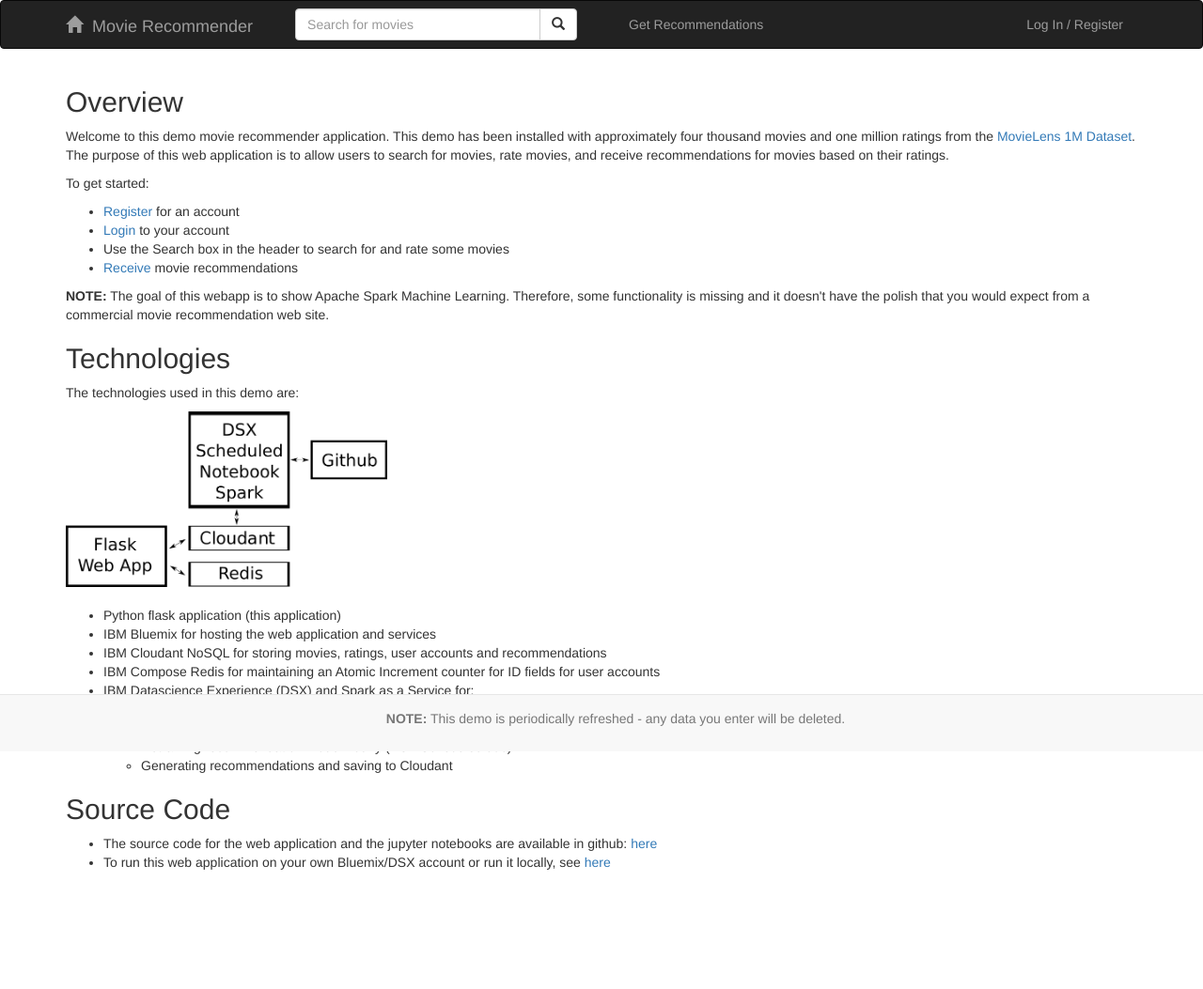
After one commit to snowch/movie-recommender-demo, a Flask app: template web_app/app/templates/main/home.html in a window 1280 px wide. The commit adds this page. Shown: the whole page at 94% size. Run offline with Flask 2, Linux system fonts and the light colour scheme; the template is opened without the code that fills it, so the values that code supplies are empty; parts of the project's set-up code (start-up, migrations or seed data) failed here and were passed over; some libraries are stand-ins or nearby versions.

Commit message:
fixed search issues

```diff
--- a/web_app/app/templates/base.html
+++ b/web_app/app/templates/base.html
@@ -32,12 +32,14 @@
                 <span class="icon-bar"></span>
                 <span class="icon-bar"></span>
             </button>
-            <a class="navbar-brand" href="/home">Movie Recommender</a>
+            <a class="navbar-brand" href="/">
+                <span class="glyphicon glyphicon-home"></span>&nbsp;
+               Movie Recommender</a>
         </div>
         <div class="navbar-collapse collapse">
 
             <div class="col-sm-4 col-md-4">
-               <form class="navbar-form" method="POST" action="{{ url_for('main.set_search_string') }}">
+               <form class="navbar-form" method="POST" action="{{ url_for('main.search') }}">
                <div class="input-group" style="width: 100%">
                    {% if session['search_string'] %}
                    <input type="text" class="form-control" value="{{ session['search_string'] }}" name="search_string">
--- /dev/null
+++ b/web_app/app/templates/main/home.html
@@ -0,0 +1,47 @@
+{% extends "base.html" %}
+{% import "bootstrap/wtf.html" as wtf %}
+
+
+{% block title %}Movie recommender{% endblock %}
+
+{% block page_content %}
+
+    <h2>Overview</h2>
+    <p>Welcome to this demo movie recommender application.  This demo has been installed with approximately four thousand movies and one million ratings from the <a href="http://grouplens.org/datasets/movielens/1m/">MovieLens 1M Dataset</a>.  The purpose of this web application is to allow users to search for movies, rate movies, and receive recommendations for movies based on their ratings.
+    <p>To get started:
+    <ul>
+        <li><a href="{{ url_for('auth.register') }}">Register</a> for an account</li>
+        <li><a href="{{ url_for('auth.login') }}">Login</a> to your account</li>
+        <li>Use the Search box in the header to search for and rate some movies</li>
+        <li><a href="{{ url_for('main.recommendations') }}">Receive</a> movie recommendations</li>
+    </ul>
+    <p><b>NOTE:</b> The goal of this webapp is to show Apache Spark Machine Learning. Therefore, some functionality is missing and it doesn't have the polish that you would expect from a commercial movie recommendation web site.
+    <h2>Technologies</h2>
+    <p>The technologies used in this demo are:</p>
+    <img alt="Overall Architecture" src="{{ url_for('static', filename='movie-recommender-demo.png') }}" width="30%">
+    <br/>
+    <br/>
+    <ul>
+        <li>Python flask application (this application)</li>
+        <li>IBM Bluemix for hosting the web application and services</li>
+        <li>IBM Cloudant NoSQL for storing movies, ratings, user accounts and recommendations</li>
+        <li>IBM Compose Redis for maintaining an Atomic Increment counter for ID fields for user accounts</li>
+        <li>IBM Datascience Experience (DSX) and Spark as a Service for:</li>
+           <ul>
+               <li>Exploring data and analysing ratings</li>
+               <li>Training and testing a recommendation model</li>
+               <li>Retraining recommendation model hourly (DSX Scheduled Job)</li>
+               <li>Generating recommendations and saving to Cloudant</li>
+           </ul>
+        </li>
+    </ul>
+    <h2>Source Code</h2>
+    <ul>
+        <li>The source code for the web application and the jupyter notebooks are available in github: <a href="https://github.com/snowch/movie-recommender-demo/">here</a></li>
+        <li>To run this web application on your own Bluemix/DSX account or run it locally, see <a href="https://github.com/snowch/movie-recommender-demo/blob/master/web_app/README.md">here</a></li>
+    </ul>
+    <br/>
+    <br/>
+    <br/>
+
+{% endblock %}
```
Also changed, not shown: web_app/app/main/views.py (+19 -26 lines), web_app/app/templates/main/search_results.html (renamed from web_app/app/templates/main/index.html, +12 -35 lines), 1 other file.
